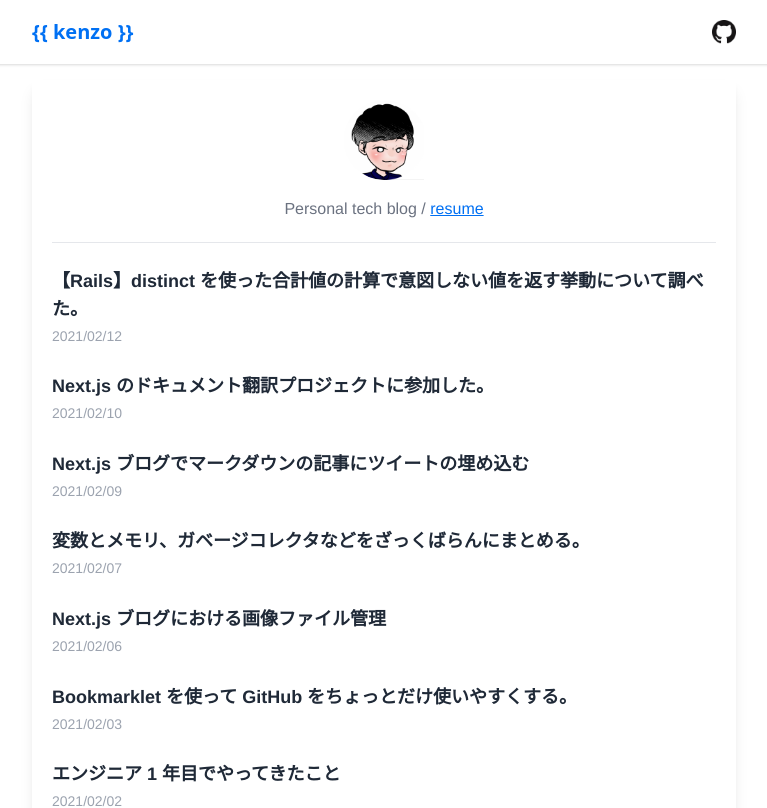
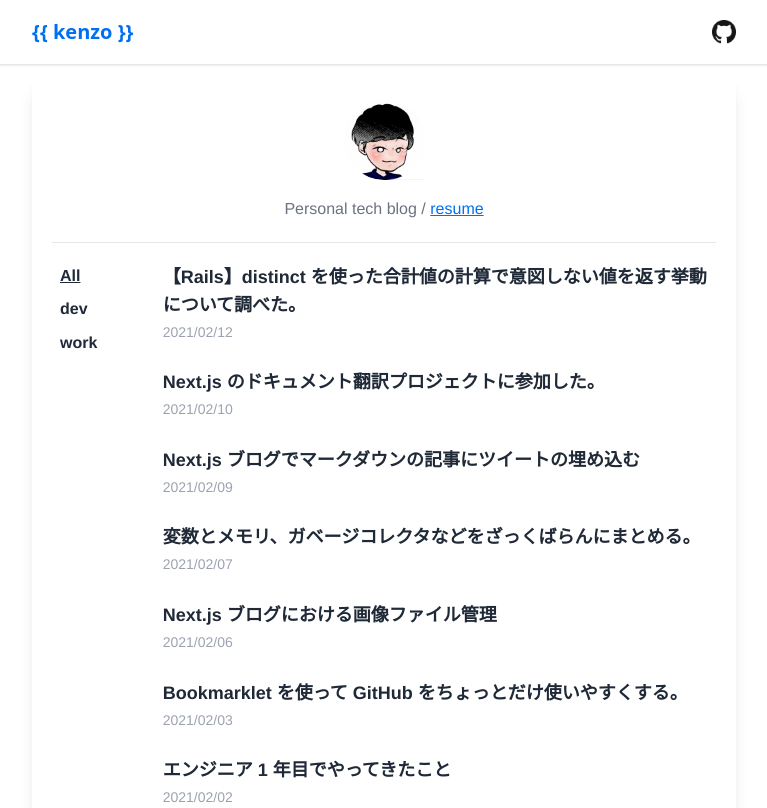
Before and after one commit to kenzo-tanaka/nextJsBlog, a Next.js app: page / in a window 1280 px wide. Shown: the top 808 px of the page, without its empty margins (256-1023 px from the left). Built offline with nearby package versions, Linux system fonts and the light colour scheme.

Commit message:
display category menu

```diff
--- /dev/null
+++ b/components/categoryMenu.tsx
@@ -0,0 +1,5 @@
+const categoryMenu: React.FC = () => {
+  return <div>hoge</div>;
+};
+
+export default categoryMenu;
--- a/components/postsList.tsx
+++ b/components/postsList.tsx
@@ -13,7 +13,7 @@ const PostsList: NextPage<Props> = ({ posts, heading }) => {
     <section>
       <ul>
         {posts.map(({ slug, date, title }) => (
-          <li className="mt-6" key={slug}>
+          <li className="mb-6" key={slug}>
             <Link href={`/posts/${slug}`}>
               <a className="text-lg font-semibold text-gray-800 visited:text-gray-600">
                 {title}
--- a/pages/index.tsx
+++ b/pages/index.tsx
@@ -39,7 +39,28 @@ const Home: NextPage<Props> = ({ allPostsData }) => {
           </p>
         </div>
         <hr className="my-5" />
-        <PostsList heading="All" posts={allPostsData} />
+        <div className="grid grid-cols-6">
+          <div>
+            <Link href="/">
+              <a className="mb-2 pl-2 font-semibold text-gray-800 underline w-max block">
+                All
+              </a>
+            </Link>
+            <Link href="/categories/dev">
+              <a className="mb-2 pl-2 font-semibold text-gray-800 w-max block">
+                dev
+              </a>
+            </Link>
+            <Link href="/categories/work">
+              <a className="mb-2 pl-2 font-semibold text-gray-800 w-max block">
+                work
+              </a>
+            </Link>
+          </div>
+          <div className="col-span-5">
+            <PostsList heading="All" posts={allPostsData} />
+          </div>
+        </div>
       </div>
       <p className="mt-7 text-center">
         <a
```
